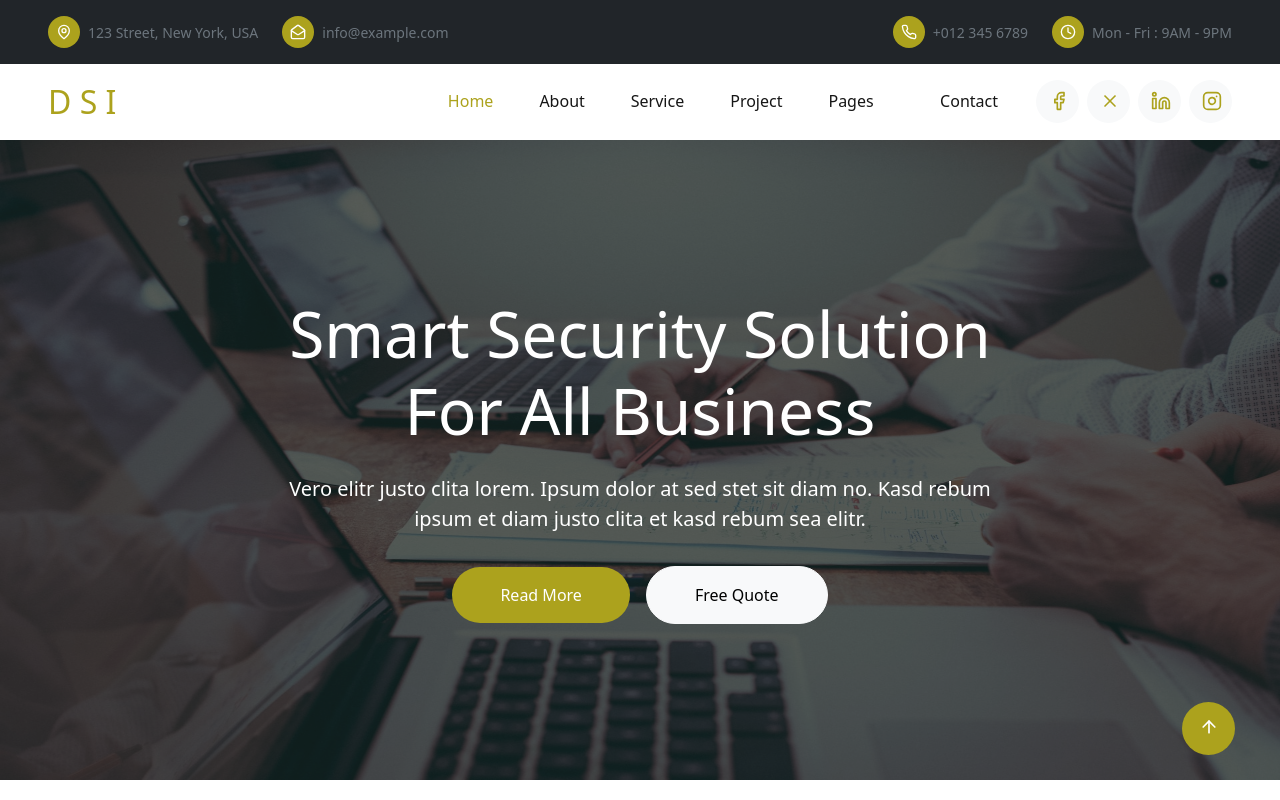
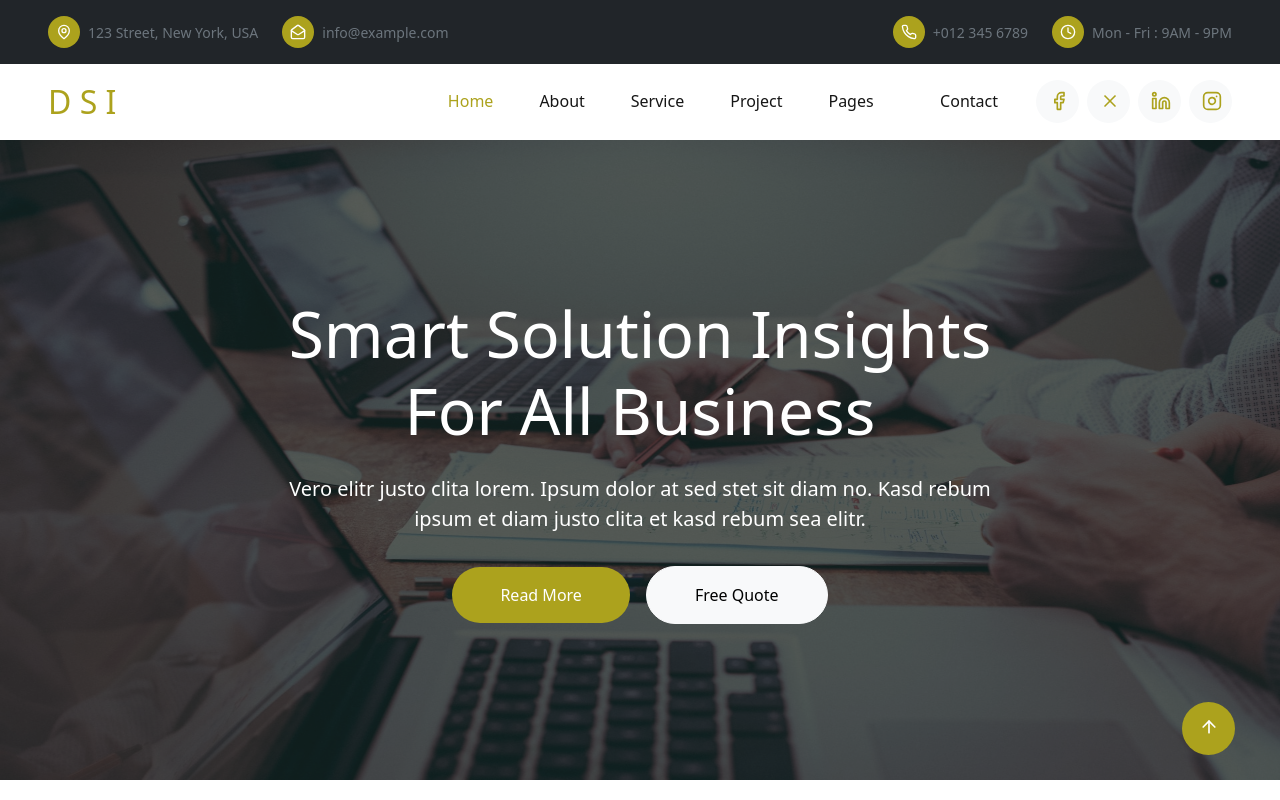
Before and after one commit to Saadaan-Hassan/Data-Solutions-Insight-Portfolio, a React (Vite) app: page / in a window 1280 px wide. Shown: the top 800 px of the page. Built offline with nearby package versions, Linux system fonts and the light colour scheme; grey boxes are pictures that could not be loaded.

Commit message:
edit titles of carousels

```diff
--- a/src/components/Carousel.jsx
+++ b/src/components/Carousel.jsx
@@ -20,7 +20,7 @@ function Carousel() {
   const data = [
     {
       img: img1,
-      title: "Best CCTV & Security Solution For You",
+      title: "Best Data Solutions For You",
       description:
         "Vero elitr justo clita lorem. Ipsum dolor at sed stet sit diam no. Kasd rebum ipsum et diam justo clita et kasd rebum sea elitr.",
       btn1: "Read More",
@@ -29,7 +29,7 @@ function Carousel() {
 
     {
       img: img2,
-      title: "Smart Security Solution For All Business",
+      title: "Smart Solution Insights For All Business",
       description:
         "Vero elitr justo clita lorem. Ipsum dolor at sed stet sit diam no. Kasd rebum ipsum et diam justo clita et kasd rebum sea elitr.",
       btn1: "Read More",
```
